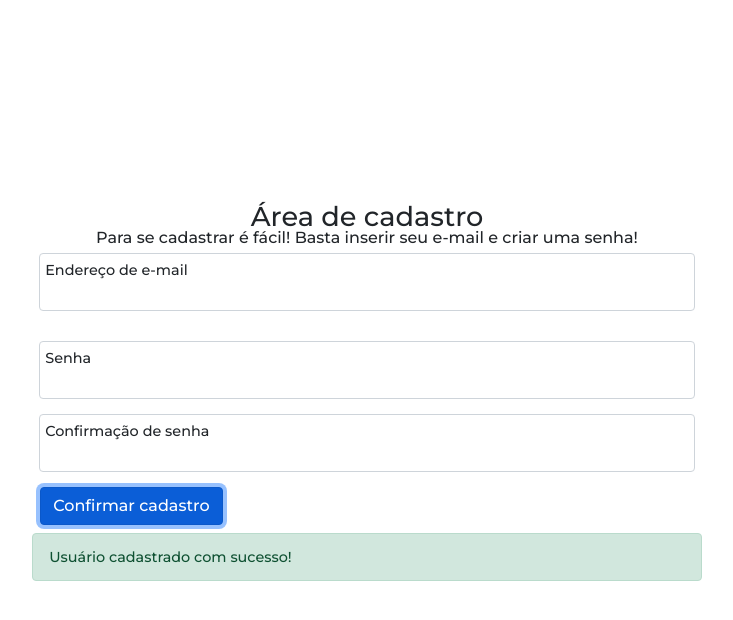
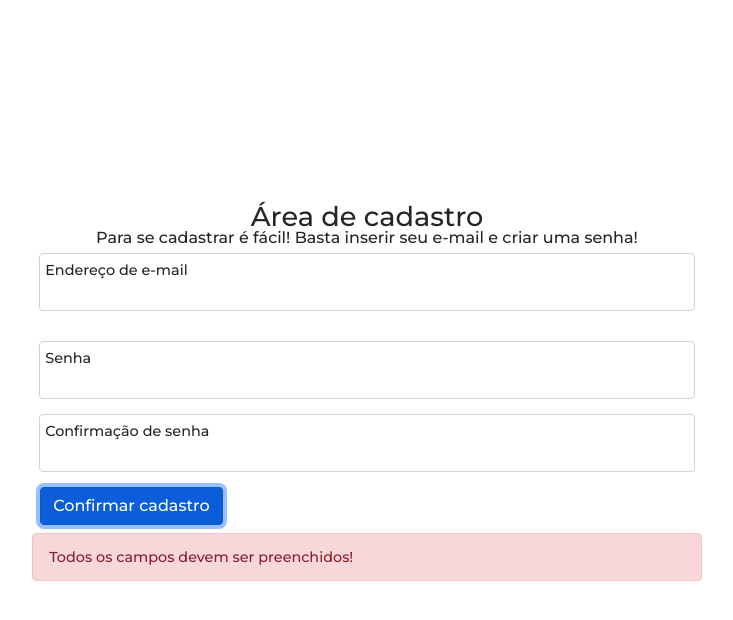
Before and after one commit to FelipeGabriel7/services, a plain HTML site: page registerArea/registerPage.html in a window 1280 px wide. Both pictures are taken after a click on the button "Confirmar cadastro". Shown: the whole page, without its empty margins (273-1006 px from the left). Drawn offline with nearby package versions, Linux system fonts and the light colour scheme.

Commit message:
register page done

```diff
--- a/registerArea/registerPage.html
+++ b/registerArea/registerPage.html
@@ -34,6 +34,9 @@
                 <div class="alert alert-danger inactive" role="alert" data-warning="failed">
                     As senhas digitadas acima não são iguais!
                 </div>
+                <div class="alert alert-danger inactive" role="alert" data-warning="missing-email">
+                    Todos os campos devem ser preenchidos!
+                </div>
             </div>
         </section>
     </main>
--- a/registerArea/registerPage.js
+++ b/registerArea/registerPage.js
@@ -4,9 +4,15 @@ const passwordConfirmationInput = document.querySelector('[data-password="confir
 const failedWarning = document.querySelector('[data-warning="failed"]')
 const successWarning =document.querySelector('[data-warning="success"]')
 const emailInput = document.querySelector('[data-email]')
+const missingEmailWarning = document.querySelector('[data-warning="missing-email"]')
 
 registerButton.addEventListener('click', () =>{
-    if(passwordInput.value == passwordConfirmationInput.value){
+    if (emailInput.value == '' || passwordInput == '' || passwordConfirmationInput == ''){
+        missingEmailWarning.classList.toggle('inactive')
+        setTimeout(()=>{
+            missingEmailWarning.classList.toggle('inactive')
+        }, 3000)
+    } else if(passwordInput.value == passwordConfirmationInput.value){
         const userData = {login: emailInput.value, password: passwordInput.value}
         localStorage.setItem('userCredentials', JSON.stringify(userData))
         successWarning.classList.toggle('inactive')
```
